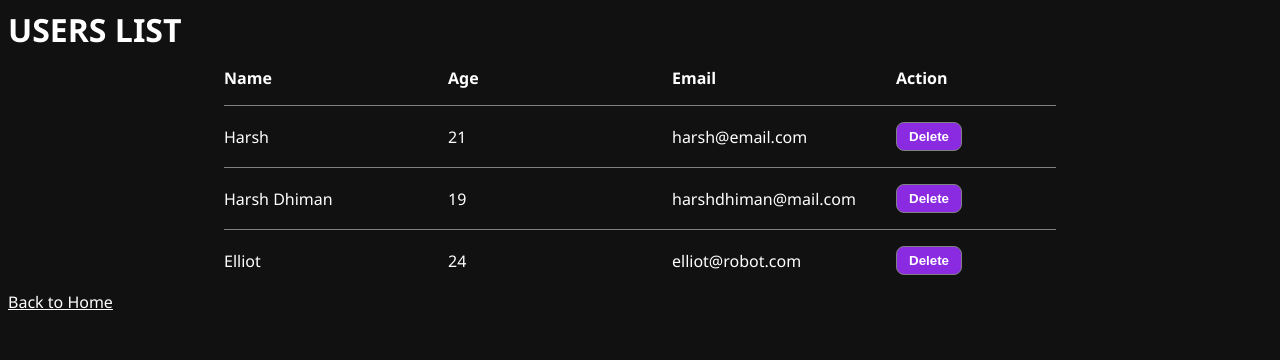
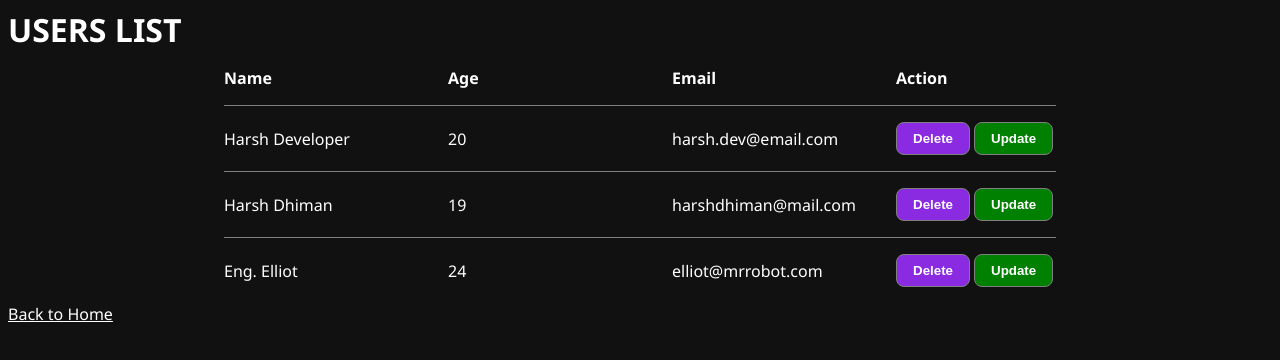
Before and after one commit to 0x-harsh/React-Tutorial---Code-Step-by-Step, a React app: page /users in a window 1280 px wide. Shown: the top 360 px of the page. Built offline with nearby package versions, Linux system fonts and the light colour scheme; data requests are answered from the project's data file; the HTML template or start-up script is replaced by a standard one.

Commit message:
API PUT Method to update user details

```diff
--- a/db.json
+++ b/db.json
@@ -1,9 +1,9 @@
 {
   "users": [
     {
-      "name": "Harsh",
-      "age": 21,
-      "email": "harsh@email.com",
+      "name": "Harsh Developer",
+      "email": "harsh.dev@email.com",
+      "age": "20",
       "id": "PNzLSu8uI_0"
     },
     {
@@ -13,9 +13,9 @@
       "id": "C8GzGvTZT20"
     },
     {
-      "name": "Elliot",
+      "name": "Eng. Elliot",
+      "email": "elliot@mrrobot.com",
       "age": "24",
-      "email": "elliot@robot.com",
       "id": "krbTRiKIJpo"
     }
   ],
--- a/src/48 Routes for User list and Add User UI/App.jsx
+++ b/src/48 Routes for User list and Add User UI/App.jsx
@@ -2,6 +2,7 @@ import { Route, Routes } from "react-router"
 import Home from "./pages/Home"
 import Users from "./pages/Users"
 import AddUser from "./pages/AddUser"
+import UpdateUser from "./pages/UpdateUser"
 
 const App = () => {
     return (
@@ -9,6 +10,7 @@ const App = () => {
             <Route path="/" element={<Home/>} />
             <Route path="/users" element={<Users/>} />
             <Route path="/add" element={<AddUser/>} />
+            <Route path="/update/:id" element={<UpdateUser/>} />
         </Routes>
     )
 }
--- /dev/null
+++ b/src/48 Routes for User list and Add User UI/pages/UpdateUser.jsx
@@ -0,0 +1,56 @@
+import { useEffect, useState } from "react"
+import { useParams, Link, Navigate, useNavigate } from "react-router"
+
+const UpdateUser = () => {
+    const params = useParams()
+    const userId = params.id
+    const [name, setName] = useState('')
+    const [age, setAge] = useState('')
+    const [email, setEmail] = useState('')
+    const navigate = useNavigate()
+
+    useEffect(() => {
+        getUserData()
+    }, [])
+
+    const url = 'http://localhost:3000/users'
+
+    const getUserData = async () => {
+        const response = await fetch(url + "/" + userId)
+        const data = await response.json()
+        setName(data.name)
+        setAge(data.age)
+        setEmail(data.email)
+    }
+
+    const updateUser = async () => {
+        const response = await fetch(url + "/" + userId, {
+            method: 'PUT',
+            body: JSON.stringify({
+                name,
+                email,
+                age
+            })
+        })
+        const data = await response.json()
+        console.log(data)
+        if (data) {
+            alert("User Details Updated")
+            navigate("/users")
+        }
+    }
+    return (
+        <div>
+            <h1>UPDATE USER</h1>
+            <div className="w-100 flex flex-col gap-4 text-white">
+                <input onChange={(e) => { setName(e.target.value) }} type="text" className="bg-[#222] border border-neutral-600" placeholder="Full Name" value={name} />
+                <input onChange={(e) => { setAge(e.target.value) }} type="number" className="bg-[#222] border border-neutral-600" placeholder="Age" value={age} />
+                <input onChange={(e) => { setEmail(e.target.value) }} type="email" className="bg-[#222] border border-neutral-600" placeholder="Email" value={email} />
+                <button onClick={(e) => { updateUser() }} className="bg-blue-700 font-medium" >Update</button>
+            </div>
+            <Link to="/users" >User List</Link>
+        </div>
+    )
+}
+
+export default UpdateUser
--- a/src/48 Routes for User list and Add User UI/pages/Users.jsx
+++ b/src/48 Routes for User list and Add User UI/pages/Users.jsx
@@ -1,9 +1,10 @@
 import { useEffect, useState } from "react"
-import { Link } from "react-router"
+import { Link, Navigate, useNavigate } from "react-router"
 
 const Users = () => {
     const [usersData, setUsersData] = useState()
     const [loading, setLoading] = useState()
+    const navigate = useNavigate()
 
     useEffect(() => {
         setLoading(true)
@@ -29,6 +30,10 @@ const Users = () => {
             getData()
         }
     }
+
+    const updateUser = async (userId) => {
+        navigate("/update/"+userId)
+    }
     return (
         <div>
             <h1>USERS LIST</h1>
@@ -47,8 +52,9 @@ const Users = () => {
                                     <span>{user.name}</span>
                                     <span>{user.age}</span>
                                     <span>{user.email}</span>
-                                    <span>
-                                        <button onClick={() => { deleteUser(user.id) }} className="delete">Delete</button>
+                                    <span className="actionbuttons">
+                                        <button onClick={() => { deleteUser(user.id) }} className="btn delete">Delete</button>
+                                        <button onClick={() => { updateUser(user.id) }} className="btn update">Update</button>
                                     </span>
                                 </li>
                             )
--- a/src/index.css
+++ b/src/index.css
@@ -225,6 +225,15 @@ button {
   font-weight: 600;
 }
 
-.delete {
+.btn .delete {
   padding: 6px 12px;
 }
+
+.update {
+  background-color: green;
+}
+
+.actionbuttons {
+  display: flex;
+  gap: 4px;
+}
```
